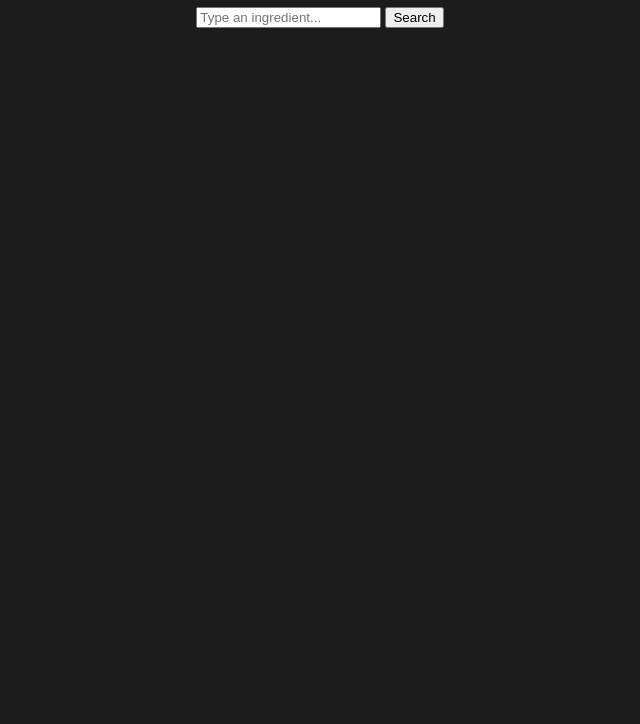
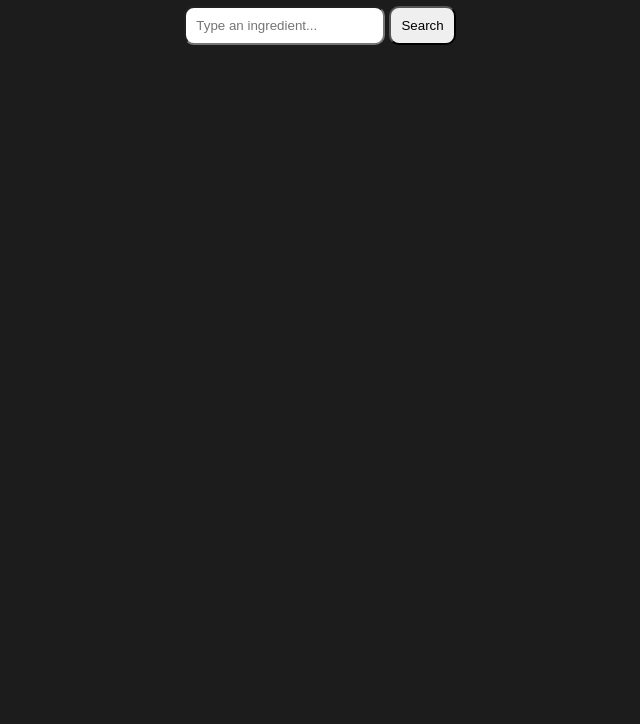
Before and after one commit to ruupedev/skincare-ingredient-scanner, a website: page index.html in a window 1280 px wide. Shown: the part 76-800 px from the top of the page, without its empty margins (320-960 px from the left). Drawn offline with Linux system fonts and the light colour scheme.

Commit message:
some css

```diff
--- a/styles.css
+++ b/styles.css
@@ -6,7 +6,7 @@
 
     #result {
         display: grid;
-        grid-template-columns: repeat(auto-fill, minmax(300px, 1fr));
+        grid-template-columns: repeat(auto-fill, minmax(320px, 1fr));
         gap: 10px;
 
     }
@@ -19,9 +19,19 @@
     #ingDiv {
         background-color: #F5E8D8;
         border-radius: 5px;
-        padding: 5px;
+        padding: 10px;
     }
 
     #siteTitle {
         color: #F5E8D8;
     }
+
+    #search {
+        padding: 10px;
+        border-radius: 10px;
+    }
+
+    #btn {
+        padding: 10px;
+        border-radius: 10px;
+    }
```
